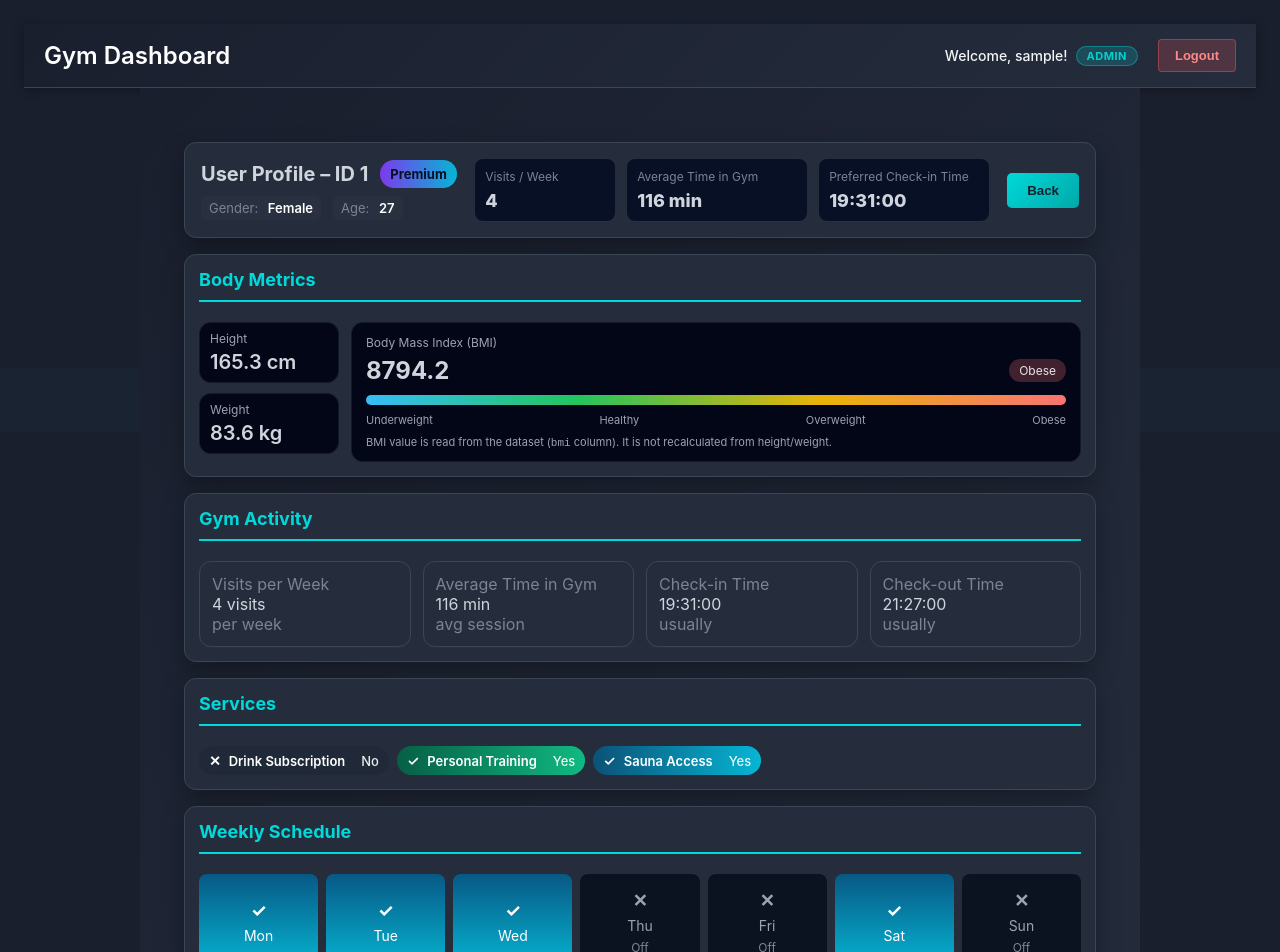
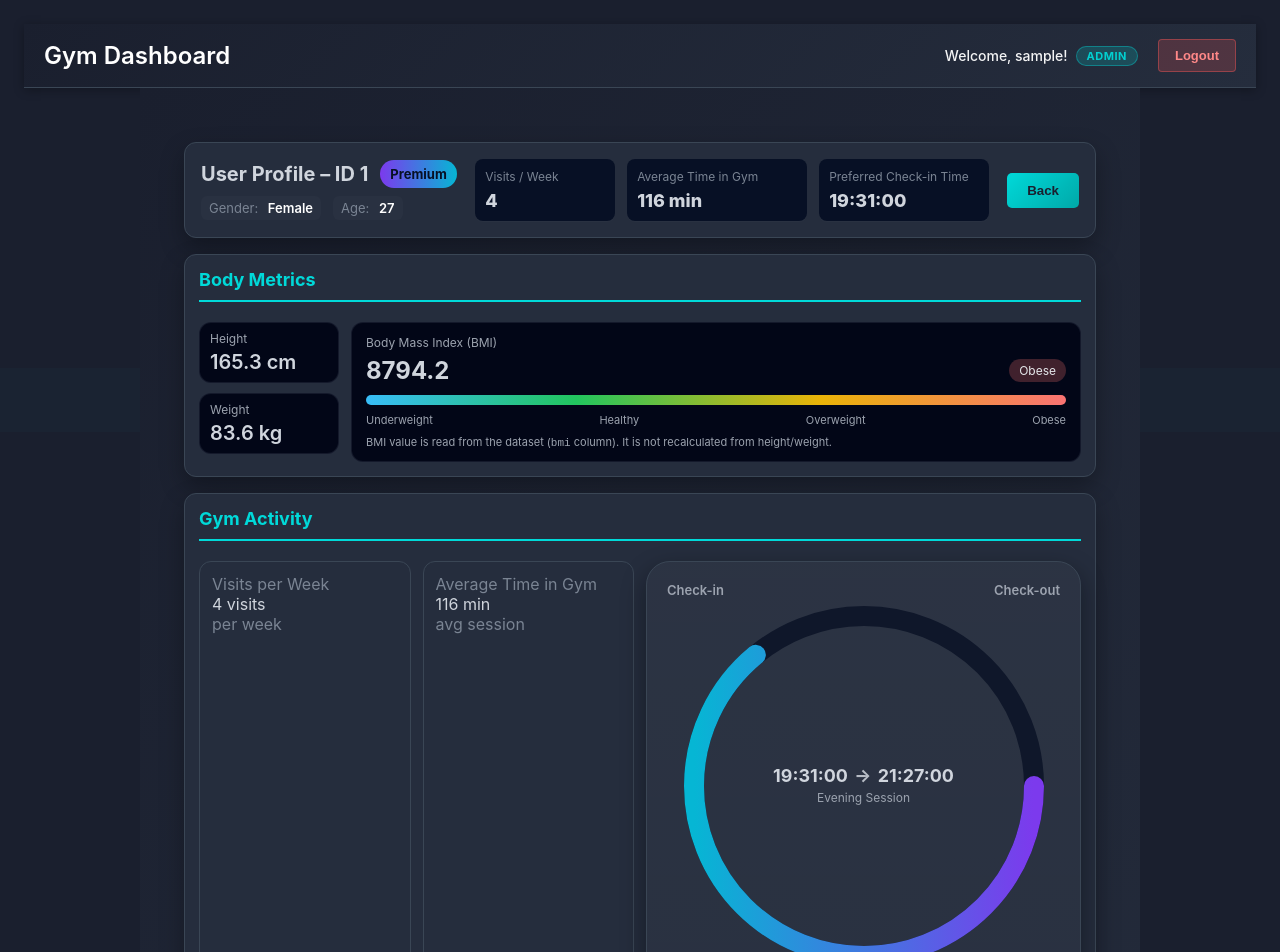
Before and after one commit to hiba-naim/gymdashboard, a React (Vite) app: page /member/1 in a window 1280 px wide. Shown: the top 952 px of the page. Built offline with nearby package versions, Linux system fonts and the light colour scheme; sample sign-in values are in the browser's storage.

Commit message:
FIxed trainer page and part of member layout

```diff
--- /dev/null
+++ b/src/components/CheckInOutRing.jsx
@@ -0,0 +1,114 @@
+import React from 'react';
+import "../styles/checkin_ring.css";
+
+function parseTimeToMinutes(t) {
+  if (!t) return null;
+  const m = String(t).match(/^(\d{1,2}):(\d{2})/);
+  if (!m) return null;
+  const h = Number(m[1]);
+  const mm = Number(m[2]);
+  return h * 60 + mm;
+}
+
+function getSessionLabelFromTime(t) {
+  const mins = parseTimeToMinutes(t);
+  if (mins == null) return 'Session';
+  const h = Math.floor(mins / 60);
+  if (h < 8) return 'Early Session';
+  if (h < 12) return 'Morning Session';
+  if (h < 16) return 'Afternoon Session';
+  if (h < 20) return 'Evening Session';
+  return 'Night Session';
+}
+
+export default function CheckInOutRing({ checkInTime, checkOutTime, sessionLabel }) {
+  const inMins = parseTimeToMinutes(checkInTime);
+  const outMins = parseTimeToMinutes(checkOutTime);
+  const duration = (inMins != null && outMins != null && outMins > inMins)
+    ? (outMins - inMins)
+    : null;
+
+  // Cap at 3 hours for ring progress visual
+  const maxDuration = 180; // minutes
+  const pct = duration != null ? Math.max(0, Math.min(100, Math.round((duration / maxDuration) * 100))) : 0;
+
+  const size = 360; // enlarged SVG viewport
+  const stroke = 20; // thicker ring (~+20%)
+  const r = (size / 2) - (stroke / 2);
+  const cx = size / 2;
+  const cy = size / 2;
+  const circumference = 2 * Math.PI * r;
+  const dashOffset = circumference * (1 - pct / 100);
+
+  const label = sessionLabel || getSessionLabelFromTime(checkInTime);
+
+  return (
+    <div
+      className="card"
+      style={{
+        borderRadius: 24,
+        padding: 20,
+        background: 'linear-gradient(180deg, rgba(255,255,255,0.03), rgba(255,255,255,0.02))',
+        boxShadow: '0 10px 24px rgba(3, 6, 12, 0.45)',
+      }}
+    >
+      <div style={{ display: 'flex', justifyContent: 'space-between', alignItems: 'center', marginBottom: 8 }}>
+        <div style={{ color: '#9ca3af', fontSize: 13, fontWeight: 600 }}>Check-in</div>
+        <div style={{ color: '#9ca3af', fontSize: 13, fontWeight: 600 }}>Check-out</div>
+      </div>
+
+      <div style={{ display: 'grid', placeItems: 'center' }}>
+        <div className="circle-container">
+          <svg width={size} height={size} viewBox={`0 0 ${size} ${size}`}>
+            <defs>
+              <linearGradient id="ringGradient" x1="0%" y1="0%" x2="100%" y2="0%">
+                <stop offset="0%" stopColor="#06b6d4" />
+                <stop offset="100%" stopColor="#7c3aed" />
+              </linearGradient>
+            </defs>
+
+            {/* background circle */}
+            <circle cx={cx} cy={cy} r={r} fill="none" stroke="#0f172a" strokeWidth={stroke} />
+
+            {/* progress ring */}
+            <circle
+              cx={cx}
+              cy={cy}
+              r={r}
+              fill="none"
+              stroke="url(#ringGradient)"
+              strokeWidth={stroke}
+              strokeLinecap="round"
+              strokeDasharray={circumference}
+              strokeDashoffset={dashOffset}
+              style={{ transition: 'stroke-dashoffset 600ms ease' }}
+            />
+          </svg>
+
+          {/* overlay text centered inside the circle, above the arc */}
+          <div className="circle-inner">
+            <div className="time-range" style={{ lineHeight: 1, textAlign: 'center', maxWidth: '70%', margin: '0 auto' }}>
+              <span>{checkInTime || '--'}</span>
+              <span style={{ opacity: 0.85 }}>→</span>
+              <span>{checkOutTime || '--'}</span>
+            </div>
+            <div className="session-label" style={{ fontSize: 12, color: '#9ca3af', marginTop: 6 }}>{label}</div>
+          </div>
+        </div>
+      </div>
+
+      {/* bottom icons */}
+      <div style={{ display: 'flex', justifyContent: 'space-between', marginTop: 6 }}>
+        {/* clock icon */}
+        <svg width="20" height="20" viewBox="0 0 24 24" fill="none" xmlns="http://www.w3.org/2000/svg">
+          <circle cx="12" cy="12" r="9" stroke="#93c5fd" strokeWidth="1.6" />
+          <path d="M12 7v5l3 2" stroke="#93c5fd" strokeWidth="1.6" strokeLinecap="round" />
+        </svg>
+        {/* finish flag icon */}
+        <svg width="20" height="20" viewBox="0 0 24 24" fill="none" xmlns="http://www.w3.org/2000/svg">
+          <path d="M6 20V5m0 0h9a2 2 0 0 1 2 2v0a2 2 0 0 1-2 2H6m0-4v4" stroke="#a78bfa" strokeWidth="1.6" strokeLinecap="round" />
+        </svg>
+      </div>
+    </div>
+  );
+}
--- a/src/pages/TrainersPage.jsx
+++ b/src/pages/TrainersPage.jsx
@@ -265,20 +265,21 @@ export default function TrainersPage() {
       </div>
     }
     filters={null}
-    // TOP: stacked full-width chart panels (each chart uses full horizontal width)
-    stats={
-      <div style={{ width: '100%' }}>
-
-        {/* Members per Trainer — full width */}
-        <div className="card p-4" style={{ width: '100%' }}>
+    stats={null}
+    chart={
+      <div>
+        {/* Top two charts side by side on desktop, stacked on mobile */}
+        <div className="trainers-stats-grid">
+          {/* Members per Trainer — left on desktop */}
+          <div className="card p-4">
             <h4 className="mb-3">Members per Trainer</h4>
             <div style={{ height: 320, width: '100%' }}>
               <Bar data={barChartData} options={barOptions} />
             </div>
           </div>
 
-        {/* PT Usage by Visits per Week — full width */}
-        <div className="card p-4" style={{ width: '100%', marginTop: 16 }}>
+          {/* PT Usage by Visits per Week — right on desktop */}
+          <div className="card p-4">
             <h4 className="mb-3">PT Usage by Visits per Week</h4>
             <div className="text-sm mb-2 text-muted-foreground">
               % of members with a personal trainer for each visits-per-week group
@@ -296,7 +297,7 @@ export default function TrainersPage() {
                   <ReTooltip
                     formatter={(value, name) => [
                       `${Number(value).toFixed(0)}%`,
-                    name === 'hasPt' ? 'Has PT' : 'No PT',
+                      name,
                     ]}
                     labelFormatter={(label) => `Visits per week: ${label}`}
                     contentStyle={{
@@ -304,9 +305,7 @@ export default function TrainersPage() {
                       borderColor: '#1e293b',
                     }}
                   />
-                <ReLegend
-                  formatter={(value) => (value === 'hasPt' ? 'Has PT' : 'No PT')}
-                />
+                  <ReLegend />
                   <ReBar
                     dataKey="hasPt"
                     name="Has PT"
@@ -318,23 +317,21 @@ export default function TrainersPage() {
                     dataKey="noPt"
                     name="No PT"
                     stackId="pt"
-                  fill="#1e293b"
+                    fill="#1d4ed8"
                     radius={[0, 0, 4, 4]}
                   />
                 </ReBarChart>
               </ResponsiveContainer>
             </div>
           </div>
+        </div>
 
-      </div>
-    }
-
-    // BOTTOM: full-width workload chart (unchanged)
-    chart={
-      <div className="card p-4">
+        {/* Bottom: full-width workload chart */}
+        <div className="card p-4" style={{ marginTop: 16 }}>
           <h4 className="mb-3">Trainer Workload by Time of Day</h4>
           <div style={{ height: 400 }}>
             <Bar data={workloadData} options={workloadOptions} />
+          </div>
         </div>
       </div>
     }
--- a/src/pages/UserProfilePage.jsx
+++ b/src/pages/UserProfilePage.jsx
@@ -1,4 +1,5 @@
 import { useParams, useNavigate } from "react-router-dom";
+import CheckInOutRing from "../components/CheckInOutRing.jsx";
 import { useEffect, useState } from "react";
 import Papa from "papaparse";
 import { useAuth } from "../context/AuthContext.jsx";
@@ -279,18 +280,21 @@ export default function UserProfilePage() {
                     <div className="text-xs muted mt-1">avg session</div>
                   </div>
 
-                  {/* Check-in Time */}
-                  <div className="card" style={{ padding: 12, boxShadow: '0 1px 0 rgba(255,255,255,0.02)' }}>
-                    <div className="text-sm muted">Check-in Time</div>
-                    <div className="text-xl font-semibold mt-2">{userData.avg_time_check_in || '–'}</div>
-                    <div className="text-xs muted mt-1">usually</div>
-                  </div>
-
-                  {/* Check-out Time */}
-                  <div className="card" style={{ padding: 12, boxShadow: '0 1px 0 rgba(255,255,255,0.02)' }}>
-                    <div className="text-sm muted">Check-out Time</div>
-                    <div className="text-xl font-semibold mt-2">{userData.avg_time_check_out || '–'}</div>
-                    <div className="text-xs muted mt-1">usually</div>
+                  {/* Combined Check-in → Check-out ring (spans two columns) */}
+                  <div style={{ gridColumn: 'span 2' }}>
+                    <CheckInOutRing
+                      checkInTime={userData.avg_time_check_in}
+                      checkOutTime={userData.avg_time_check_out}
+                      sessionLabel={(() => {
+                        const t = userData.avg_time_check_in || '';
+                        const h = Number(String(t).split(':')[0] || 0);
+                        if (h >= 10 && h < 12) return 'Late Morning Session';
+                        if (h >= 12 && h < 16) return 'Afternoon Session';
+                        if (h >= 16 && h < 20) return 'Evening Session';
+                        if (h >= 6 && h < 10) return 'Morning Session';
+                        return 'Gym Session';
+                      })()}
+                    />
                   </div>
                 </div>
             </div>
--- /dev/null
+++ b/src/styles/checkin_ring.css
@@ -0,0 +1,26 @@
+.time-range {
+  font-size: clamp(0.8rem, 1.4vw, 1.6rem);
+  font-weight: 700;
+  display: flex;
+  align-items: center;
+  justify-content: center;
+  gap: 0.4rem;
+  text-align: center;
+}
+
+.circle-inner {
+  position: absolute;
+  inset: 20%;
+  display: flex;
+  flex-direction: column;
+  align-items: center;
+  justify-content: center;
+  z-index: 2;
+}
+
+.circle-container {
+  width: 360px;
+  height: 360px;
+  position: relative;
+  margin: 0 auto;
+}
--- a/src/styles/gym-dashboard.css
+++ b/src/styles/gym-dashboard.css
@@ -745,3 +745,22 @@ tbody tr:nth-child(even) {
   .overview-charts-grid { grid-template-columns: 1fr; }
   .membership-donut { flex: 0 0 180px; }
 }
+
+/* TrainersPage specific styles */
+.trainers-stats-grid {
+  display: grid;
+  grid-template-columns: repeat(2, 1fr);
+  gap: 16px;
+  width: 100%;
+}
+
+.trainers-stats-grid > .card {
+  min-width: 0;
+  width: 100%;
+}
+
+@media (max-width: 1024px) {
+  .trainers-stats-grid {
+    grid-template-columns: 1fr;
+  }
+}
```
Also changed, not shown: 2 other files (tests, documents, lock files or other folders). Lines whose indentation alone changed are shown as unchanged.
